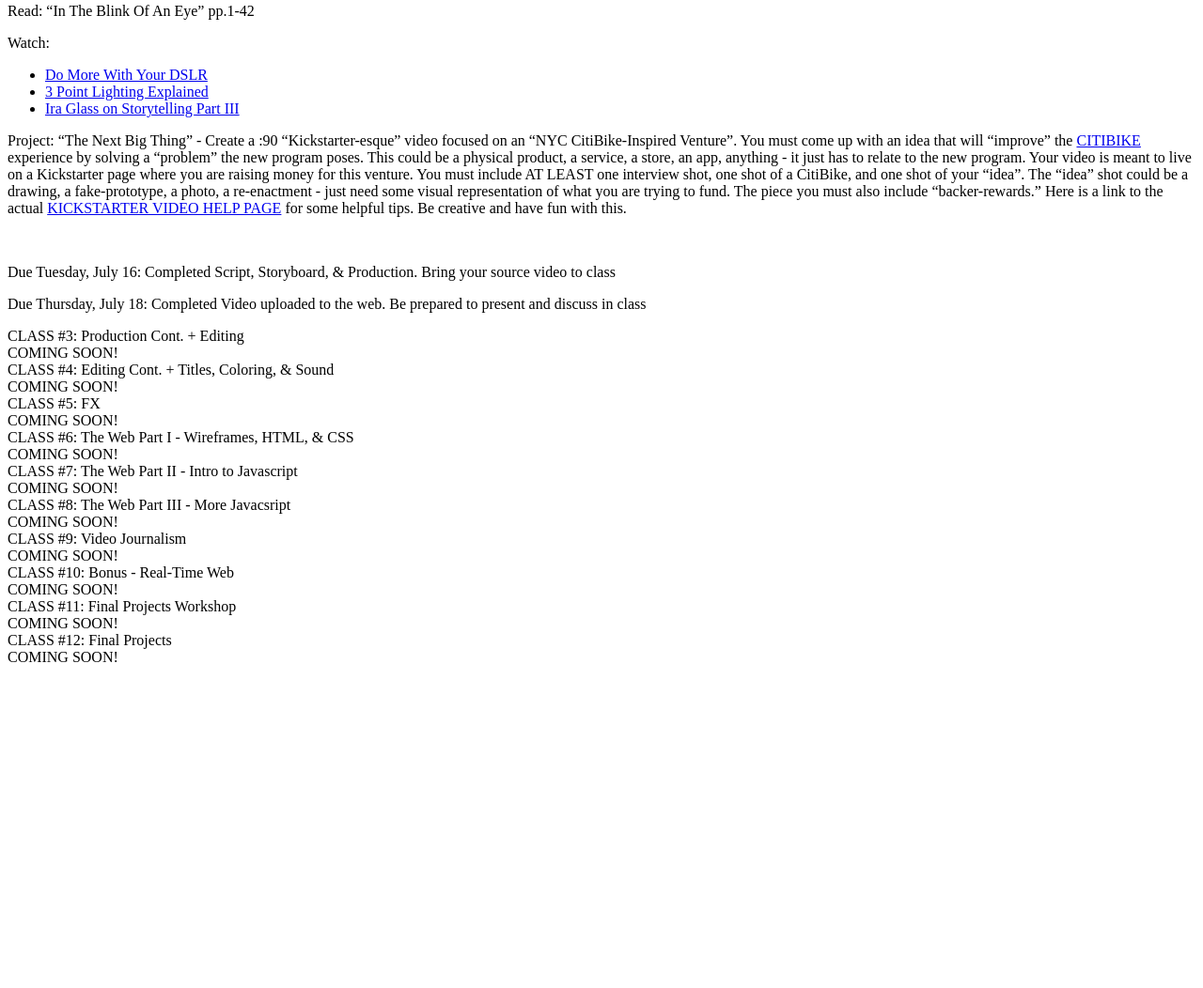
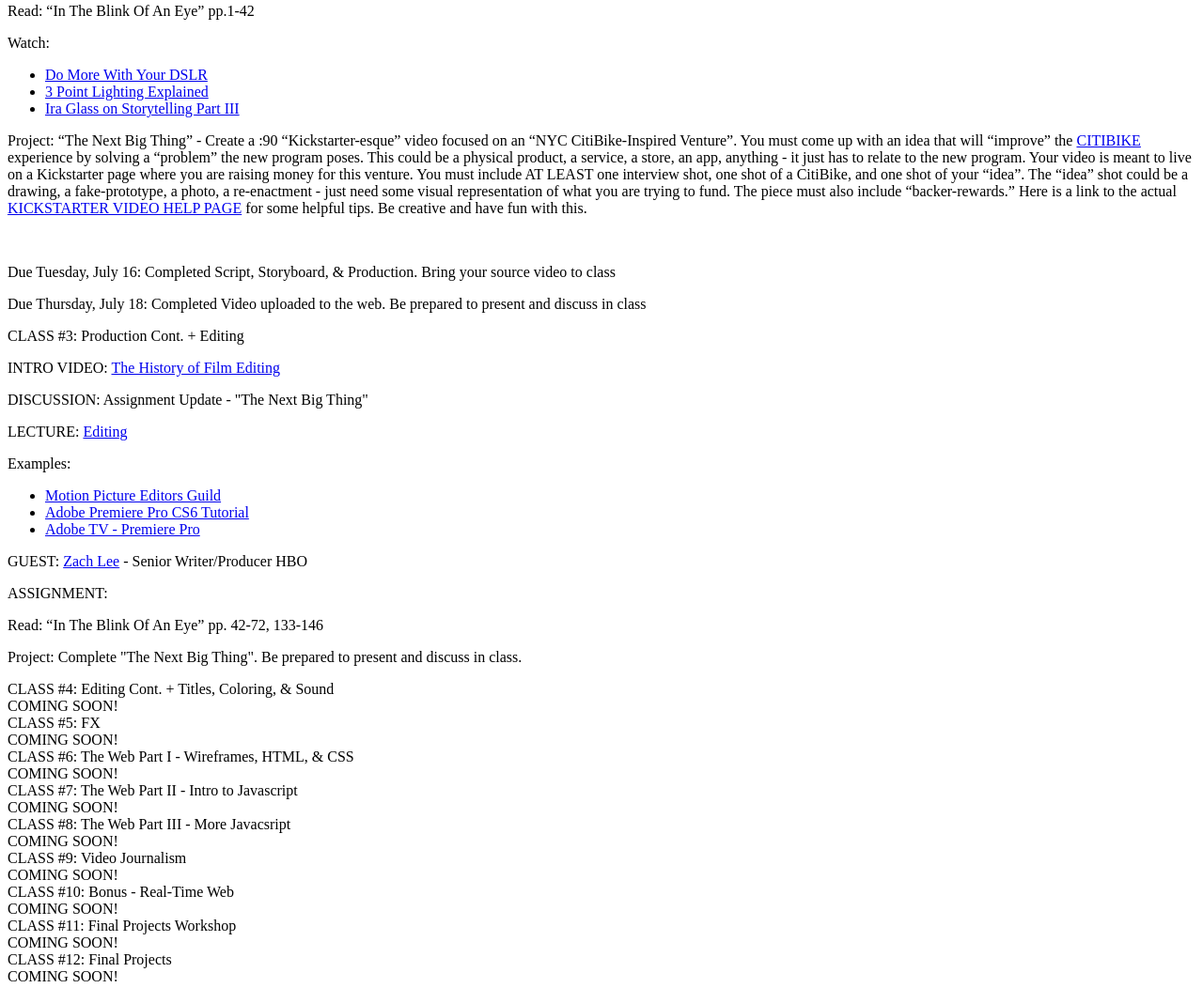
Before and after one commit to craigprotzel/VideoForTheWeb, a website: page views/Course/index.html in a window 1280 px wide. Shown: the part 1113-2165 px from the top of the page at 94% size. Before the commit the page ends 1830 px from the top, so only its background shows below. Drawn offline with Linux system fonts and the light colour scheme.

Commit message:
Added Class 3 info, updated Resources

```diff
--- a/views/Course/index.html
+++ b/views/Course/index.html
@@ -84,7 +84,7 @@
 							<li><a class="classLink" target="blank" href="http://www.youtube.com/watch?v=X2wLP0izeJE">Ira Glass on Storytelling Part III</a></li>
 						</ul>
 					</p>
-					<p>Project: “The Next Big Thing” - Create a :90 “Kickstarter-esque” video focused on an “NYC CitiBike-Inspired Venture”. You must come up with an idea that will “improve” the <a class="classLink" target="blank" href="http://citibikenyc.com/">CITIBIKE</a> experience by solving a “problem” the new program poses. This could be a physical product, a service, a store, an app, anything - it just has to relate to the new program. Your video is meant to live on a Kickstarter page where you are raising money for this venture. You must include AT LEAST one interview shot, one shot of a CitiBike, and one shot of your “idea”. The “idea” shot could be a drawing, a fake-prototype, a photo, a re-enactment - just need some visual representation of what you are trying to fund. The piece you must also include “backer-rewards.” Here is a link to the actual <a class="classLink" target="blank" href="http://www.kickstarter.com/help/school">KICKSTARTER VIDEO HELP PAGE</a> for some helpful tips. Be creative and have fun with this.</p>
+					<p>Project: “The Next Big Thing” - Create a :90 “Kickstarter-esque” video focused on an “NYC CitiBike-Inspired Venture”. You must come up with an idea that will “improve” the <a class="classLink" target="blank" href="http://citibikenyc.com/">CITIBIKE</a> experience by solving a “problem” the new program poses. This could be a physical product, a service, a store, an app, anything - it just has to relate to the new program. Your video is meant to live on a Kickstarter page where you are raising money for this venture. You must include AT LEAST one interview shot, one shot of a CitiBike, and one shot of your “idea”. The “idea” shot could be a drawing, a fake-prototype, a photo, a re-enactment - just need some visual representation of what you are trying to fund. The piece must also include “backer-rewards.” Here is a link to the actual <a class="classLink" target="blank" href="http://www.kickstarter.com/help/school">KICKSTARTER VIDEO HELP PAGE</a> for some helpful tips. Be creative and have fun with this.</p>
 					<br/>
 					<p><span class="textBold">Due Tuesday, July 16:</span> Completed Script, Storyboard, & Production. Bring your source video to class</p>
 					<p><span class="textBold">Due Thursday, July 18:</span> Completed Video uploaded to the web. Be prepared to present and discuss in class</p>
@@ -97,7 +97,29 @@
 	<!-- ********************  CLASS #3  ********************* -->
 	<div class="textInfo"><span class="textButton" data-target="#classInfo2" id="classButton2">CLASS #3: Production Cont. + Editing</span>
 		<div class="itemInfo" id="classInfo2">
-			COMING SOON!
+			<p class="classInfo">INTRO VIDEO: <a class="classLink" target="blank" href="http://www.youtube.com/watch?v=U76MBDKQe8s#t=2m43s">The History of Film Editing</a></p>
+
+			<p class="classInfo">DISCUSSION: Assignment Update - "The Next Big Thing"</p>
+
+			<p class="classInfo">LECTURE: <a class="classLink" target="blank" href="https://dl.dropboxusercontent.com/u/9648298/ITP_VFTW_Class3%2B4_Editing_071613.pdf"> Editing</a>
+				<div class="classAssignment">Examples:
+					<ul class="classListInfo">
+						<li><a class="classLink" target="blank" href="https://www.editorsguild.com/Magazine.cfm?ArticleID=1104">Motion Picture Editors Guild</a></li>
+						<li><a class="classLink" target="blank" href="https://vimeo.com/48361799">Adobe Premiere Pro CS6 Tutorial</a></li>
+						<li><a class="classLink" target="blank" href="http://tv.adobe.com/product/premiere-pro/">Adobe TV - Premiere Pro</a></li>
+					</ul>
+				</div>
+			</p>
+
+			<p class="classInfo">GUEST: <a class="classLink" target="blank" href="http://zhlee.com/about/">Zach Lee</a> - Senior Writer/Producer HBO</p>
+
+			<p class="classInfo">ASSIGNMENT:
+				<div class="classAssignment">
+					<p>Read: “In The Blink Of An Eye” pp. 42-72, 133-146</p>
+					<p>Project: Complete "The Next Big Thing". Be prepared to present and discuss in class.</p>
+				</div>
+			</p>
+
 		</div
 	</div>
 
```
Also changed, not shown: views/Course/resources.html (+10 -3 lines).
